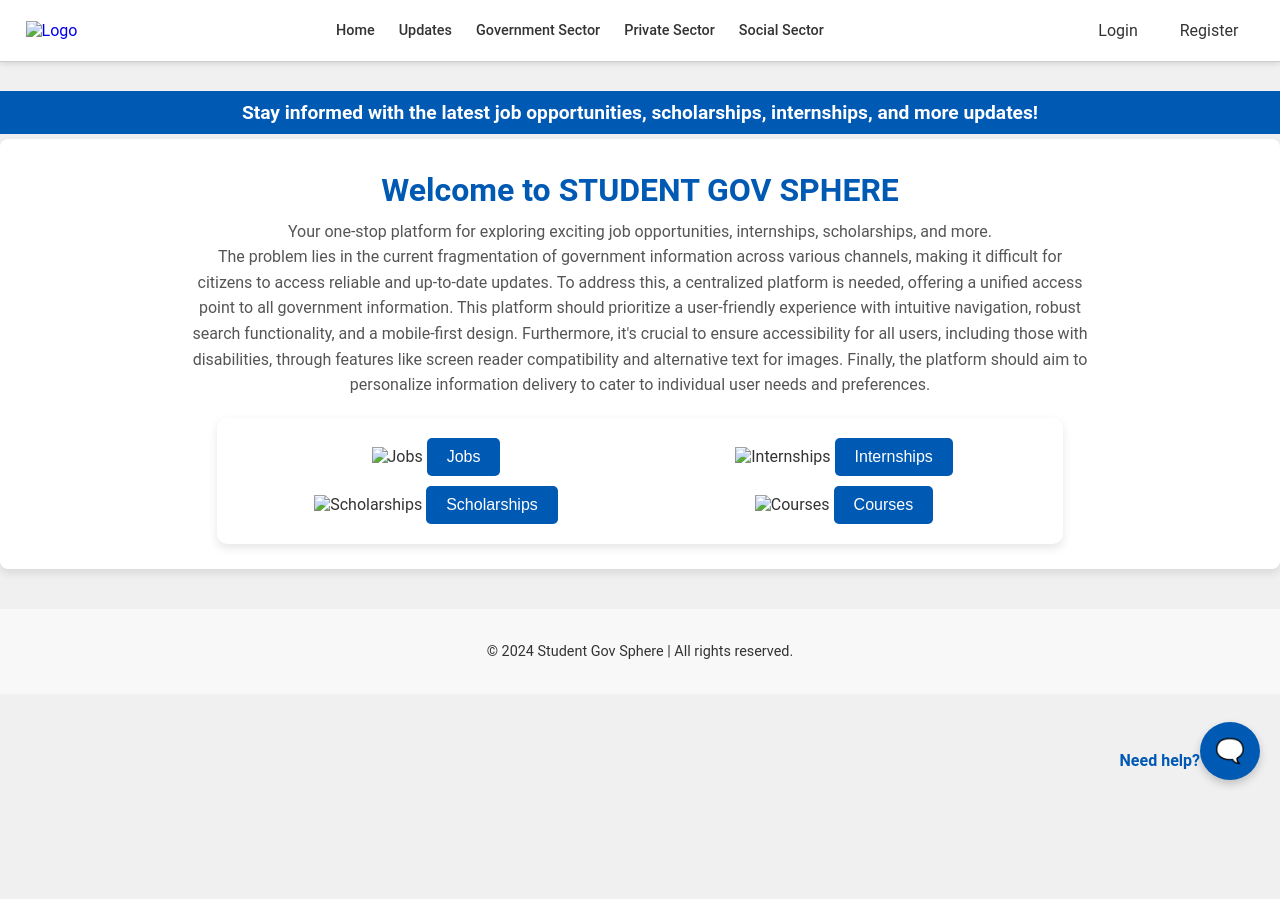
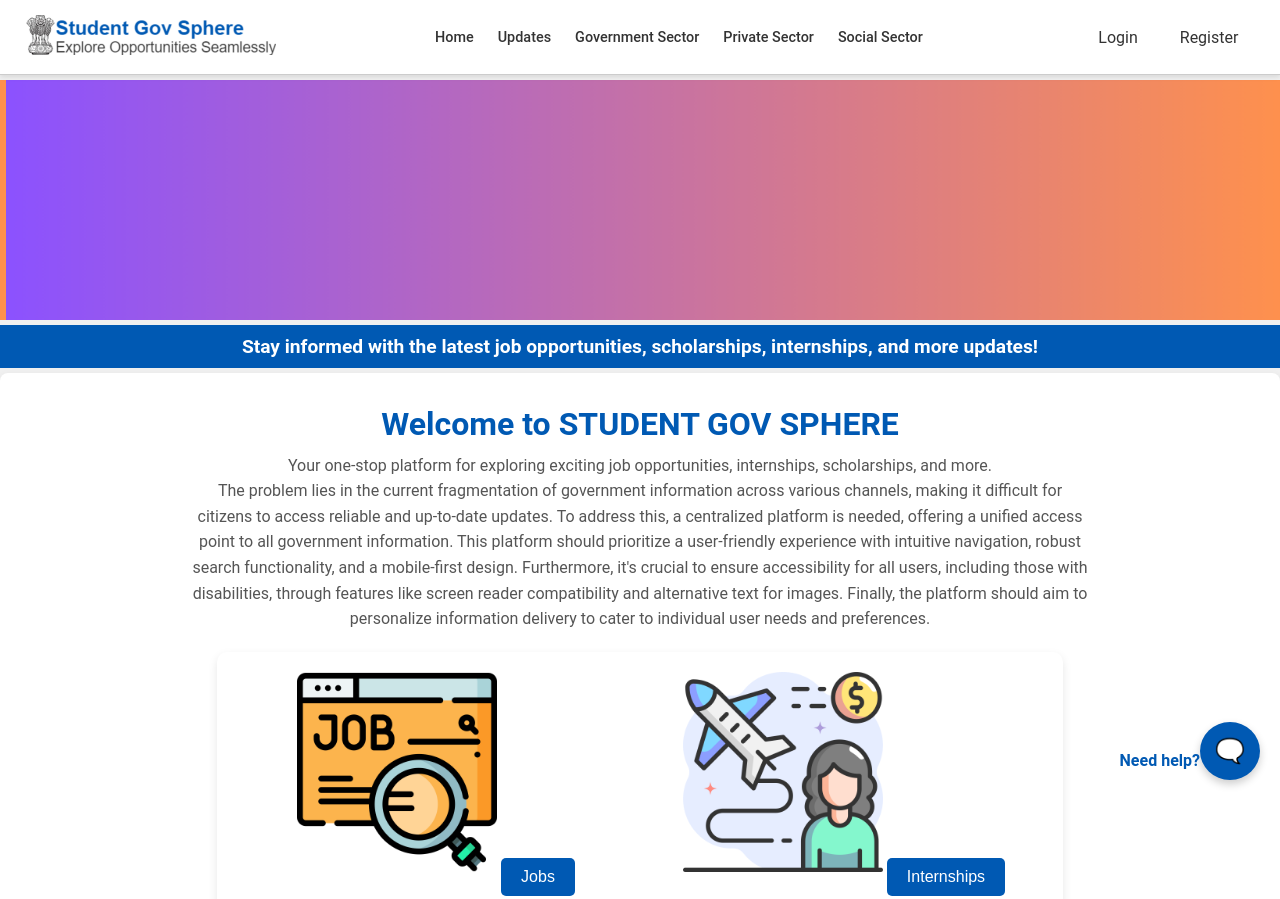
Before and after one commit to varma1728/Hackathon, a plain HTML site: page index.html in a window 1280 px wide. Shown: the top 899 px of the page. Before the commit the page ends 800 px from the top, so only its background shows below. Drawn offline with Linux system fonts and the light colour scheme.

Commit message:
index.html

```diff
--- a/index.html
+++ b/index.html
@@ -295,7 +295,7 @@
     <div class="header">
         <div class="logo-container">
             <a href="#">
-                <img src="images/logo3.png" alt="Logo">
+                <img src="logo3.png" alt="Logo">
             </a>
         </div>
 
@@ -339,10 +339,10 @@
 
     <div class="slider-container">
         <div class="slider">
-            <img src="images/image1.png" alt="Image 1">
-            <img src="images/image2.png" alt="Image 2">
-            <img src="images/image3.png" alt="Image 3">
-            <img src="images/image4.png" alt="Image 4">
+            <img src="image1.png" alt="Image 1">
+            <img src="image2.png" alt="Image 2">
+            <img src="image3.png" alt="Image 3">
+            <img src="image4.png" alt="Image 4">
         </div>
     </div>
 
@@ -357,19 +357,19 @@
 
         <div class="button-images-container">
             <div class="button-item">
-                <img src="images/job.png" alt="Jobs">
+                <img src="job.png" alt="Jobs">
                 <button>Jobs</button>
             </div>
             <div class="button-item">
-                <img src="images/Internships.png" alt="Internships">
+                <img src="Internships.png" alt="Internships">
                 <button>Internships</button>
             </div>
             <div class="button-item">
-                <img src="images/scholarship.png" alt="Scholarships">
+                <img src="scholarship.png" alt="Scholarships">
                 <button>Scholarships</button>
             </div>
             <div class="button-item">
-                <img src="images/Courses.png" alt="Courses">
+                <img src="Courses.png" alt="Courses">
                 <button>Courses</button>
             </div>
         </div>
```
